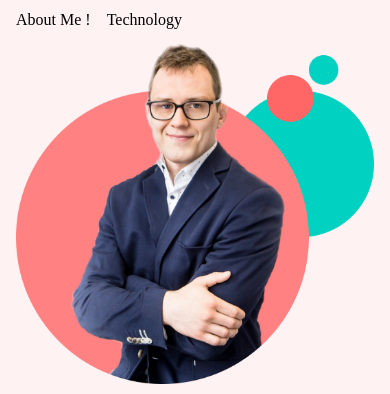
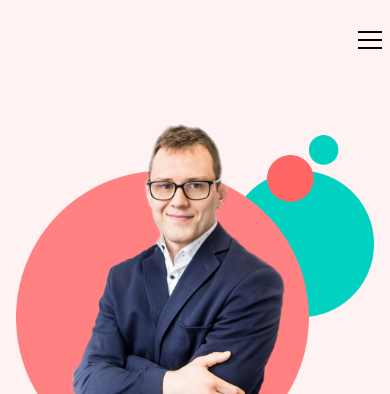
Before and after one commit to GrzegorzDokowicz/portfolio, a Gatsby site: page / in a window 390 px wide. Shown: the top 394 px of the page. Built offline with nearby package versions, Linux system fonts and the light colour scheme; Gatsby itself is replaced by a stand-in of ours.

Commit message:
Add hamburger-button and hamburger-button styles

```diff
--- a/src/components/page-atoms/button/index.js
+++ b/src/components/page-atoms/button/index.js
@@ -7,7 +7,7 @@ const Button = ({
   iconButton = false,
   type = 'button',
   onClick,
-  style = 'default',
+  style = ['default'],
   color = 'primary',
 }) => {
   const clickButton = (event) => {
--- a/src/components/page-elements/navbar/index.js
+++ b/src/components/page-elements/navbar/index.js
@@ -1,36 +1,56 @@
-import React from 'react';
+import React, { useRef } from 'react';
 import { AnchorLink } from 'gatsby-plugin-anchor-links';
 import uuid from 'react-uuid';
 
-import ResponsiveFullPageContainer from '../../containers/responsive-full-page-container';
+import ResponsivePageContainer from '../../containers/responsive-page-container';
 
 import './style.scss';
 
 const Navbar = () => {
   const routesArray = [{
     path: 'about',
-    title: 'About Me !',
+    title: 'About Me',
   }, {
     path: 'technology',
     title: 'Technology',
   },
   ];
 
+  const hamburgerRef = useRef(null);
+
+  const handleHamburgerClick = () => {
+    const activeClassName = 'hamburger__bars--active';
+    if (hamburgerRef && hamburgerRef.current.classList.contains(activeClassName)) {
+      hamburgerRef.current.classList.remove(activeClassName);
+    } else if (hamburgerRef && !hamburgerRef.current.classList.contains(activeClassName)) {
+      hamburgerRef.current.classList.add(activeClassName);
+    }
+  };
+
   return (
-    <ResponsiveFullPageContainer className="navbar">
-      <nav>
+    <ResponsivePageContainer className="navbar__container">
+      <nav className="navbar">
+
+        <button onClick={handleHamburgerClick} className="navbar__hamburger">
+          <span ref={hamburgerRef} className="hamburger__bars" />
+        </button>
+
+        <ul className="navbar__link-list navbar__link-list-desktop">
           {routesArray.map((route) => (
+            <li key={uuid()}>
               <AnchorLink
-            key={uuid()}
                 to={`/#${route.path}`}
                 stripHash
                 className="navbar__link"
               >
                 {route.title}
               </AnchorLink>
+            </li>
           ))}
+        </ul>
+
       </nav>
-    </ResponsiveFullPageContainer>
+    </ResponsivePageContainer>
   );
 };
 
--- a/src/components/page-elements/navbar/style.scss
+++ b/src/components/page-elements/navbar/style.scss
@@ -1,17 +1,107 @@
 @import './../../../styles/main-styles';
 
 .navbar {
+  min-height: size(10);
   width: 100%;
+  height: 100%;
   display: flex;
+  flex-direction: row;
   align-items: center;
-  position: fixed;
-  padding: size(1);
-  background-color: transparent;
 
-  &__link{
+  @include mobile {
+    justify-content: flex-end;
+  }
+  @include tablet {
+    justify-content: flex-end;
+  }
+
+  &__link-list {
+    list-style: none;
+    display: flex;
+    flex-direction: row;
+
+    &-desktop {
+      @include mobile {
+        display: none;
+      }
+      @include tablet {
+        display: none;
+      }
+    }
+  }
+
+  &__link {
     color: $text-primary-color;
-    margin: size(1);
-    padding: size(2) 0;
+    margin: size(2);
     text-decoration: none;
   }
+
+  &__hamburger {
+    display: none;
+    outline: none;
+
+    @include mobile() {
+      display: flex;
+      border: none;
+      background-color: transparent;
+      padding: 0;
+      cursor: pointer;
+      height: 100%;
+    }
+    @include tablet {
+      display: flex;
+      border: none;
+      background-color: transparent;
+      padding: 0;
+      cursor: pointer;
+      height: 100%;
+    }
+  }
 }
+
+.hamburger {
+  &__bars {
+    position: relative;
+    width: size(3);
+    height: 2px;
+    background-color: $hamburger-color;
+    transition: transform 220ms 120ms ease-out, top 150ms 250ms ease-in;
+
+    &:after {
+      @extend %bars-style;
+      top: size(1);
+    }
+
+    &:before {
+      @extend %bars-style;
+      top: size(-1);
+    }
+
+    &--active {
+      transform: rotate(220deg);
+      transition: transform 220ms 120ms ease-in-out, top 100ms 250ms ease-in;
+
+      &:after {
+        @extend %bars-style;
+        top: 0
+      }
+
+      &:before {
+        @extend %bars-style;
+        top: 0;
+        transform: rotate(-90deg);
+        transition: transform 220ms 120ms ease-in-out, top 100ms 250ms ease-in;
+      }
+    }
+  }
+}
+
+%bars-style {
+  content: '';
+  position: absolute;
+  left: 0;
+  width: size(3);
+  height: 2px;
+  background-color: $hamburger-color;
+  transition: transform 220ms 120ms ease-in-out, top 100ms 250ms ease-in;
+}
--- a/src/styles/_colors.scss
+++ b/src/styles/_colors.scss
@@ -4,4 +4,6 @@ $secondary-color: #01D1C1;
 $background-color: #FEF2F2;
 $background-detail-color: #FFF;
 
-$text-primary-color: #000
+$text-primary-color: #000;
+
+$hamburger-color:#000;
```
Lines whose indentation alone changed are shown as unchanged.
